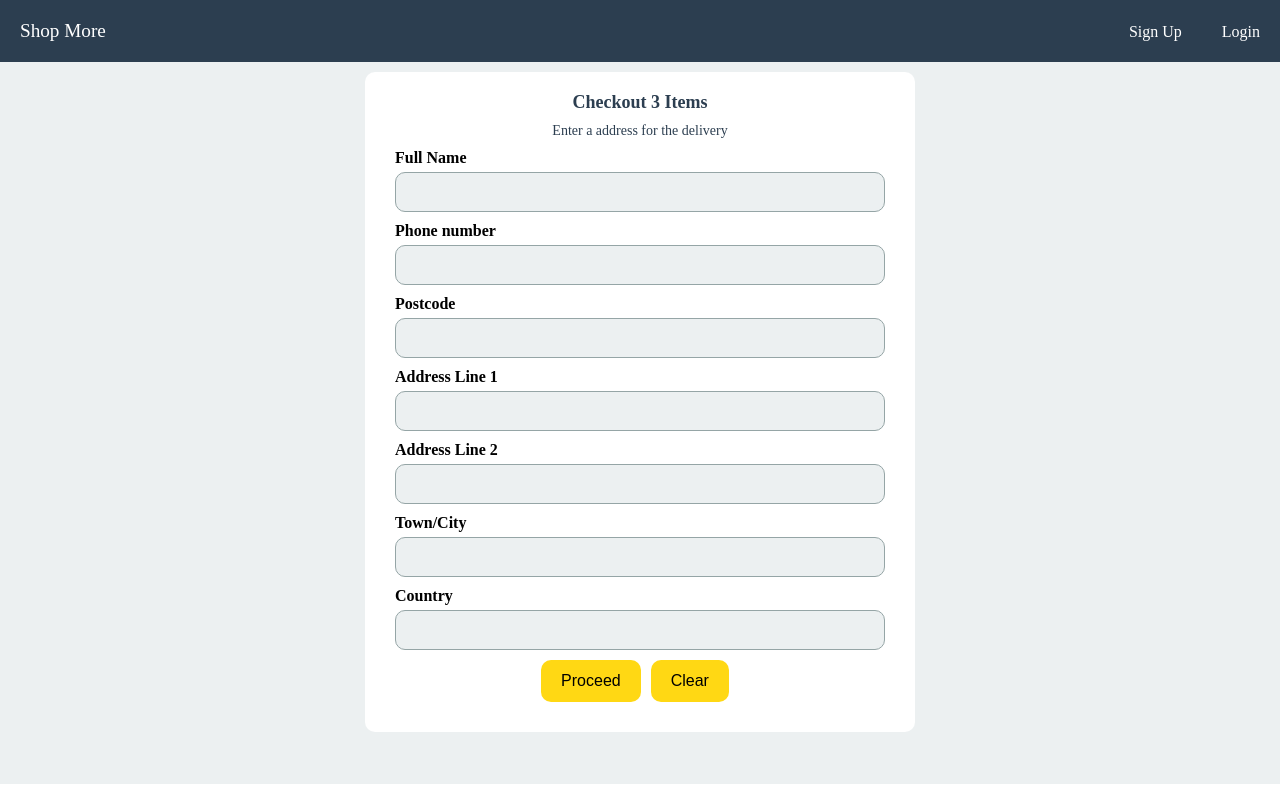
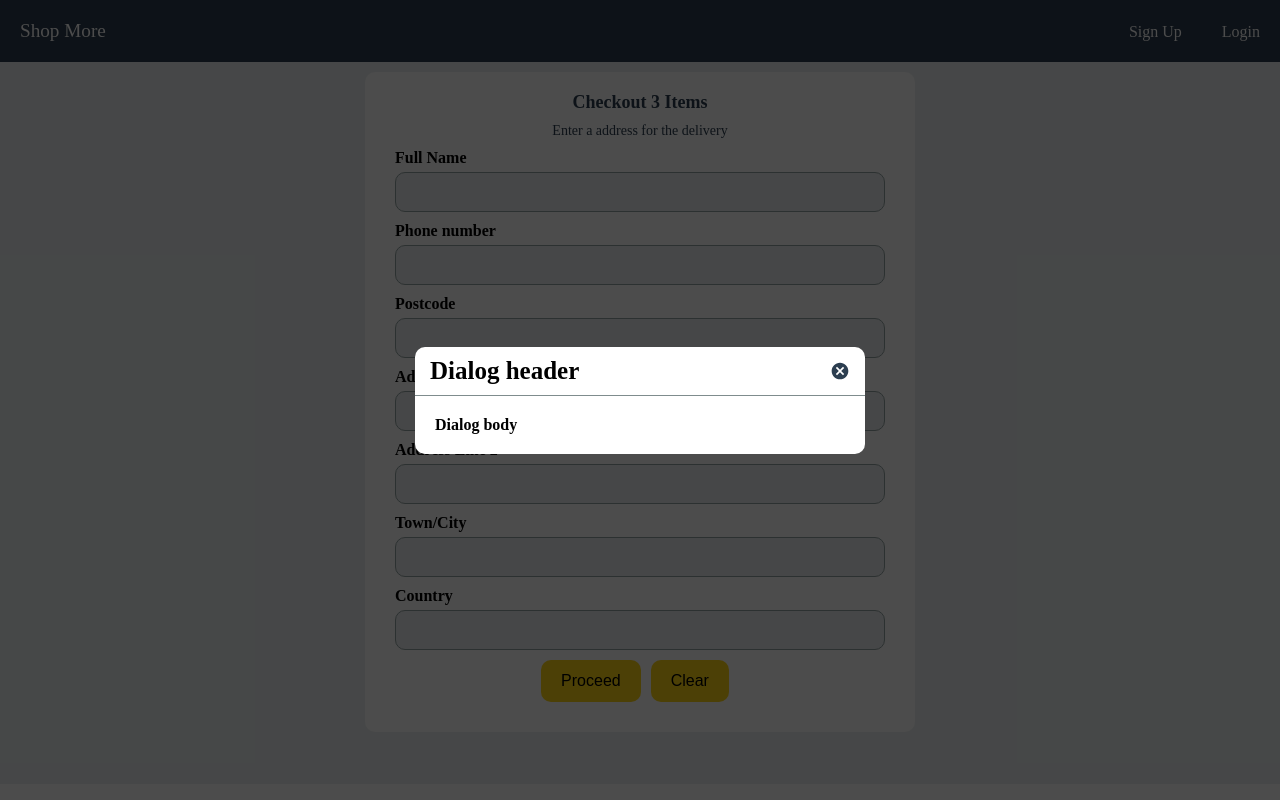
Before and after one commit to devflash/shopMore, a Next.js app: page /address in a window 1280 px wide. Built offline with nearby package versions, Linux system fonts and the light colour scheme; no server answers.

Commit message:
added dialog box component

```diff
--- a/components/OrderAddress/index.js
+++ b/components/OrderAddress/index.js
@@ -3,6 +3,8 @@ import { css } from '@emotion/react';
 import { useReducer } from 'react';
 import Input from '../common/input';
 import Button from '../common/button';
+import Dialog from '../common/dialog';
+
 const wrapper = css`
   width: 90%;
   max-width: 550px;
@@ -259,6 +261,7 @@ const OrderAddress = () => {
     }
   };
   return (
+    <>
       <div css={wrapper}>
         <div css={topText}>
           <h1>Checkout 3 Items</h1>
@@ -295,6 +298,8 @@ const OrderAddress = () => {
           </div>
         </div>
       </div>
+      <Dialog show />
+    </>
   );
 };
 
--- /dev/null
+++ b/components/common/dialog/index.js
@@ -0,0 +1,65 @@
+/** @jsxImportSource @emotion/react */
+import { css } from '@emotion/react';
+import { MdCancel } from 'react-icons/md';
+const wrapper = css`
+  position: absolute;
+  top: 0;
+  left: 0;
+  height: 100%;
+  width: 100%;
+  background-color: rgba(0, 0, 0, 0.7);
+  z-index: 100;
+  display: flex;
+  justify-content: center;
+  align-items: center;
+  transform: scale(0);
+  transition: all 0.5s ease-in-out;
+`;
+
+const showDialog = css`
+  transform: scale(1);
+`;
+
+const dialogBox = css`
+  background: #fff;
+  border-radius: 10px;
+  width: 90%;
+  max-width: 450px;
+  min-height: 100px;
+`;
+
+const header = css`
+  display: flex;
+  justify-content: space-between;
+  align-items: center;
+  padding: 10px 15px;
+  border-bottom: 1px solid #7f8c8d;
+  h1 {
+    font-size: 25px;
+    color: #000;
+  }
+`;
+
+const crossIcon = css`
+  color: #2c3e50;
+  font-size: 20px;
+`;
+
+const dialogBody = css`
+  padding: 20px;
+`;
+
+const Dialog = ({ show, dialogCss }) => (
+  <div css={[wrapper, show && showDialog]}>
+    <div css={dialogBox}>
+      <div css={header}>
+        <h1>Dialog header</h1>
+        <MdCancel css={crossIcon} />
+      </div>
+      <div css={[dialogBody, dialogCss]}>
+        <h1>Dialog body</h1>
+      </div>
+    </div>
+  </div>
+);
+export default Dialog;
```
Lines whose indentation alone changed are shown as unchanged.
